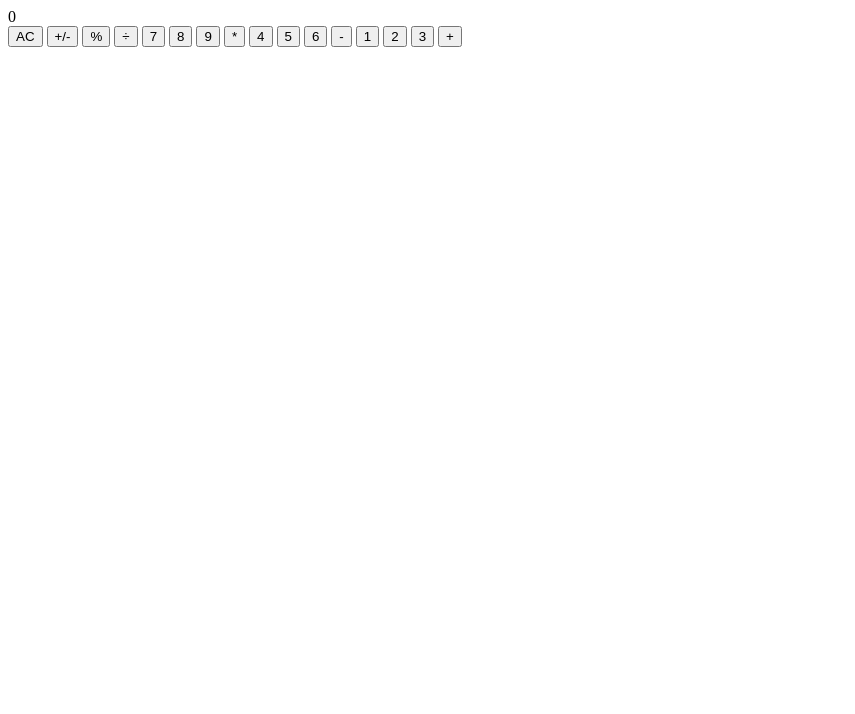
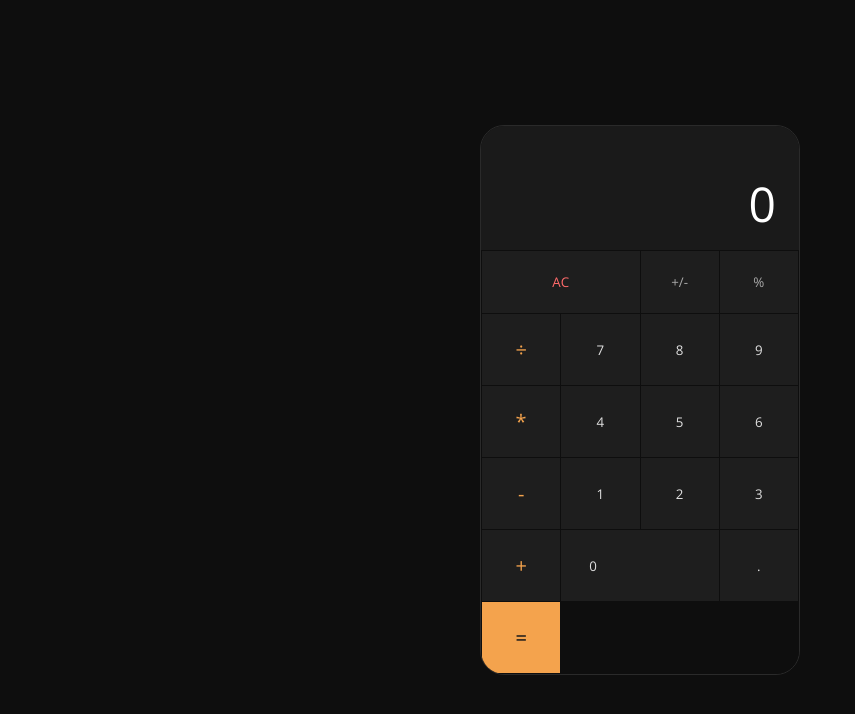
Before and after one commit to gs-material/calculator.github.io, a plain HTML site: page index.html in a window 1280 px wide. Shown: the whole page, without its empty margins (0-855 px from the left). Drawn offline with nearby package versions, Linux system fonts and the light colour scheme.

Commit message:
fix: syntax cleanup, css sync - add: start js, CSS, readme edit
Fixed syntax errors within HTML & CSS. Created outline for calculator with complete CSS, and started code with JS. Also added some website details for README.

```diff
--- a/index.html
+++ b/index.html
@@ -30,9 +30,14 @@
         <button class="btn" onclick="num('2')">2</button>
         <button class="btn" onclick="num('3')">3</button>
         <button class="btn op" onclick="op('+')">+</button>
+        <button class="btn zero" onclick="num('0')">0</button>
+        <button class="btn" onclick="dot()">.</button>
+        <button class="btn eq" onclick="eq()">=</button>
+
     </div>
 
     </div>
+    <script src="script.js"></script>
 
 </body>
 </html>
--- /dev/null
+++ b/script.js
@@ -0,0 +1,3 @@
+let cur = '0', prev = '', operator = '', fresh = false;
+const valEl = document.getElementById('current');
+const exprEl = document.getElementById('expression');
--- a/style.css
+++ b/style.css
@@ -0,0 +1,70 @@
+@import url('https://fonts.googleapis.com/css2?family=Open+Sans:ital,wght@0,300..800;1,300..800&display=swap');
+* { margin: 0; padding: 0; box-sizing: border-box; }
+
+body {
+    min-height: 100vh;
+    display: flex;
+    align-items: center;
+    justify-content: center;
+    background: #0e0e0e;
+    font-family: 'Open Sans', sans-serif;
+
+}
+
+.calculator {
+    width: 320px;
+    background: #111111;
+    border-radius: 24px;
+    border: 1px solid #2a2a2a;
+    box-shadow: 0 40px rgba(0,0,0,0);
+    overflow: hidden;
+
+}
+
+.display {
+    padding: 28px 24px 20px;
+    background: #1a1a1a;
+    min-height: 120px;
+    display: flex;
+    flex-direction: column;
+    justify-content: flex-end;
+    align-items: flex-end;
+    gap: 4px;
+
+}
+
+.expression { font-size: 14px; color: #444; motion: 4; min-height: 20px; word-break: break-all; text-align: center;}
+
+.current1 {
+    font-size: 48px; font-weight: 300; color: #ffffff;
+    word-break: break-all; text-align: right; line-height:1.1; letter-spacing: -1px;
+
+}
+
+.buttons {
+    display: grid; grid-template-columns: repeat(4, 1fr);
+    gap: 1px; background: #0e0e0e; padding: 1px;
+
+}
+
+.btn {
+    background: #1e1e1e; border: none; color: #e0e0e0;
+    font-family: 'Open Sans', monospace;
+    padding: 22px 0; cursor: pointer;
+    transition: background 0.1s, transform 0.05s;
+    user-select: none;
+
+}
+
+.btn:hover { background: #262626; }
+.btn:active { background: #222222; }
+.btn.span2 { grid-column: span 2; }
+.btn.zero { grid-column: span 2; text-align: left; padding-left: 28px;}
+.btn.clear { color: #ff6b6b }
+.btn.clear.btn:hover { background: #2a1a1a; }
+.btn.func { color: #aaa}
+.btn.op { color: #f4a34d; font-size: 20px; }
+.btn.op:hover { background: #261e12; }
+.btn.eq { background: #f4a34d; color: #1a1a1a; font-size: 20px; font-weight: 500; }
+.btn.eq:hover { background: #f7b76a; }
+.btn.eq:active { background: #e09038; }
```
Also changed, not shown: 1 other file.
